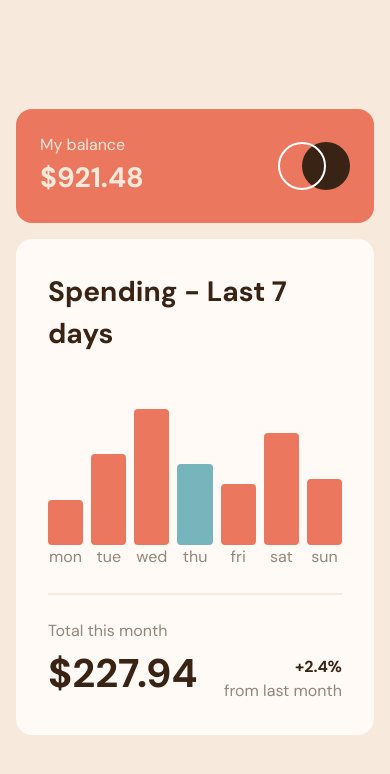
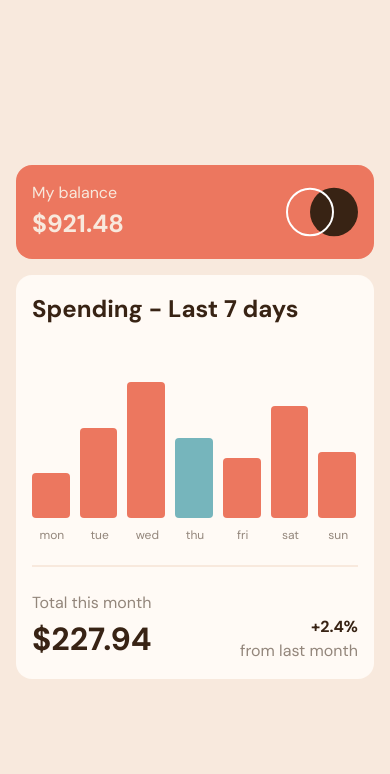
Before and after one commit to csimkinss/expenses, a website: page index.html in a window 390 px wide. Drawn offline with Linux system fonts and the light colour scheme.

Commit message:
made changes to mobile state

```diff
--- a/assets/scss/_content.scss
+++ b/assets/scss/_content.scss
@@ -21,6 +21,14 @@ body {
         strong {
             display: block;
             font-size: 1.75rem;
+        }
+
+        @media (max-width: 500px) {
+            padding: 1rem;
+
+            strong {
+                font-size: 1.55rem;
+            }
         }
     }
     .container {
@@ -72,7 +80,13 @@ body {
                     border-radius: 0.2rem;
                     color: white;
                     padding: 0.25rem;
+                    z-index: 2;
                     display: none;
+
+                    @media(max-width: 450px) {
+                        font-size: 0.75rem;
+                    }
+
                 }
                 .bar {
                     position: relative;
@@ -86,6 +100,7 @@ body {
                 }
                 .day {
                     color: $medium-brown;
+                    vertical-align: sub;
                 }
             }
         }
@@ -102,6 +117,9 @@ body {
             .monthly-total {
                 strong {
                     font-size: 2.5rem;
+                    @media(max-width: 450px) {
+                        font-size: 2rem;
+                    }
                 }
             }
             .interest {
@@ -109,5 +127,21 @@ body {
                 text-align: end;
             }
         }
+        @media (max-width: 485px) {
+            padding: 1rem;
+
+            h2 {
+                font-size: 1.5rem;
+            }
+            #chart {
+                padding-bottom: 1.25rem;
+            }
+            .bar {
+                width: 95%;
+            }
+            .day {
+                font-size: 0.75rem;
+            }
+        }
     }
 }
```
Also changed, not shown: assets/css/style.css, 1 other file.
